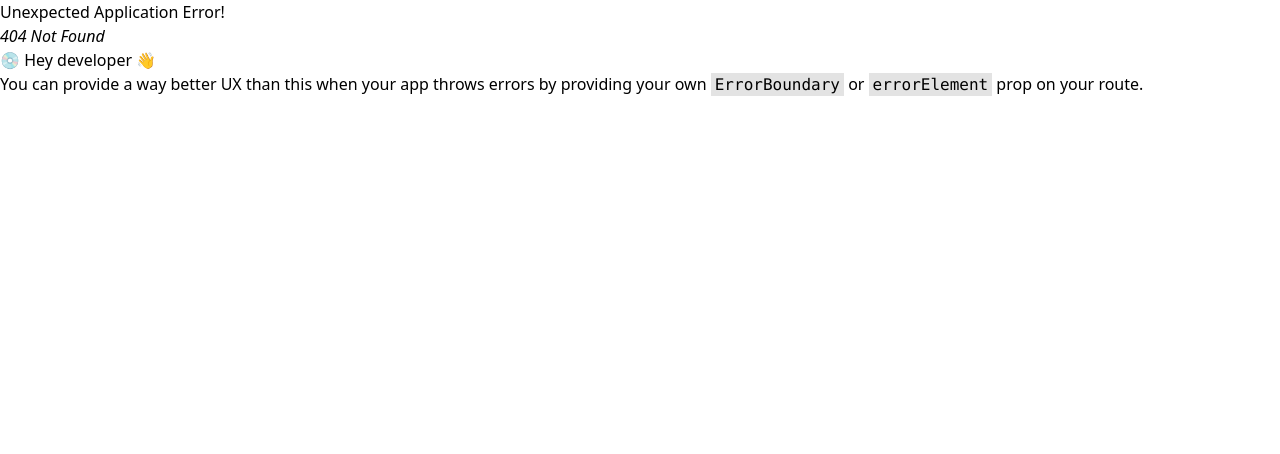
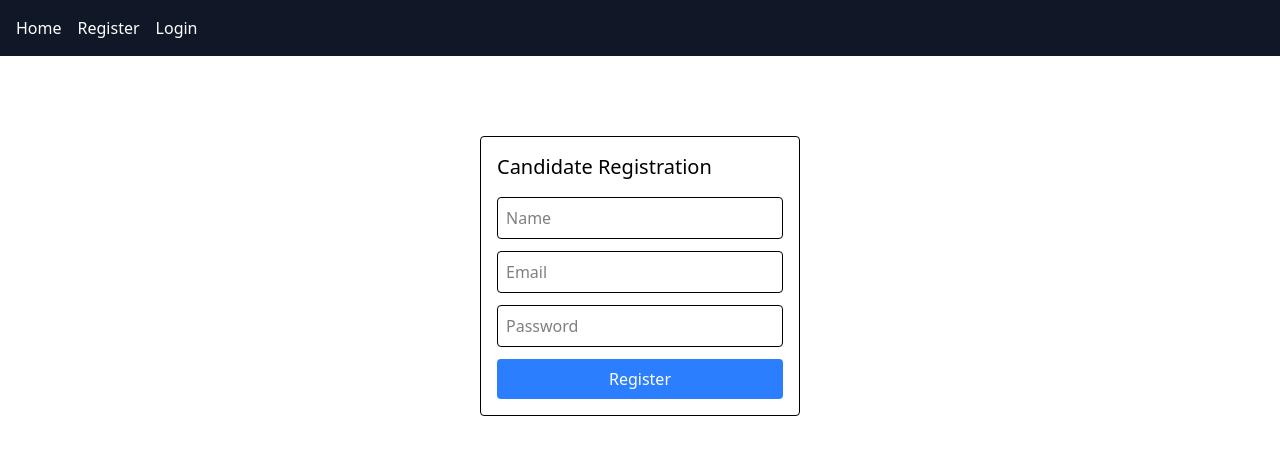
Before and after one commit to Rajpravinkumar/march4jobs, a React app: page /register in a window 1280 px wide. Before the commit this address had no page. Shown: the top 454 px of the page. Built offline with nearby package versions, Linux system fonts and the light colour scheme; the HTML template or start-up script is replaced by a standard one.

Commit message:
Home page , reg page , login page done!

```diff
--- a/src/layouts/Layout.jsx
+++ b/src/layouts/Layout.jsx
@@ -1,10 +1,21 @@
-const Layout = ({ children}) => {
+import {Link} from "react-router"
+const Layout = ({ children }) => {
   return (
-      <div>
-          <h1>Layout</h1>
-          {children}
+      <div className='flex flex-col min-h-screen'>
+          <nav className="flex justify-between bg-gray-900 p-4 text-white" >
+              <div>
+                  <Link to="/" className='mr-4'>Home</Link>
+                  <Link to="/register" className='mr-4'>Register</Link>
+                  <Link to="/login" className='mr-4'>Login</Link>
+              </div>
+          </nav>
 
-    </div>
+          <main className="flex-grew">
+              {children}
+
+          </main>
+
+      </div>
   )
 }
 
--- /dev/null
+++ b/src/pages/Home.jsx
@@ -0,0 +1,15 @@
+const Home = () => {
+  return (
+    <div className='mx-auto mt-20 p-4 border rounded max-w-xs'>
+            <h2 className='mb-4 text-xl'>Home</h2>
+            <p>Welcome to the home page</p>
+            <ul className='pl-5 list-disc'>
+                <li>Click on the links above to register or login</li>
+                <li>After logging in, you will be redirected to the dashboard</li>
+                <li>You can then search for jobs and apply for them</li>
+            </ul>
+      </div>
+  )
+}
+
+export default Home
--- /dev/null
+++ b/src/pages/Login.jsx
@@ -0,0 +1,25 @@
+import React from "react";
+const Login = () => {
+    return (
+      <div className="mx-auto mt-20 p-4 border rounded max-w-xs">
+        <h2 className="mb-4 text-xl">Login</h2>
+        <form className="flex flex-col space-y-3" >
+          <input
+            name="email"
+            type="email"
+            placeholder="Email"
+            className="p-2 border rounded" />
+          <input
+            name="password"
+            type="password"
+            placeholder="Password"
+            className="p-2 border rounded"
+
+          />
+          <button className="bg-blue-500 py-2 rounded text-white">Login</button>
+        </form>
+      </div>
+    );
+};
+
+export default Login;
--- /dev/null
+++ b/src/pages/Register.jsx
@@ -0,0 +1,34 @@
+import React from 'react'
+
+const Register = () => {
+  return (
+    <div className="mx-auto mt-20 p-4 border rounded max-w-xs">
+      <h2 className="mb-4 text-xl">Candidate Registration</h2>
+      <from className="flex flex-col space-y-3">
+        <input
+          name="name"
+          type="text"
+          placeholder="Name"
+          className="p-2 border rounded"
+        />
+        <input
+          name="email"
+          type="email"
+          placeholder="Email"
+          className="p-2 border rounded"
+        />
+        <input
+          name="password"
+          type="password"
+          placeholder="Password"
+          className="p-2 border rounded"
+        />
+        <button className="bg-blue-500 py-2 rounded text-white" type="submit">
+          Register
+        </button>
+      </from>
+    </div>
+  );
+}
+
+export default Register;
```
Also changed, not shown: src/Router.jsx (+6 -5 lines).
